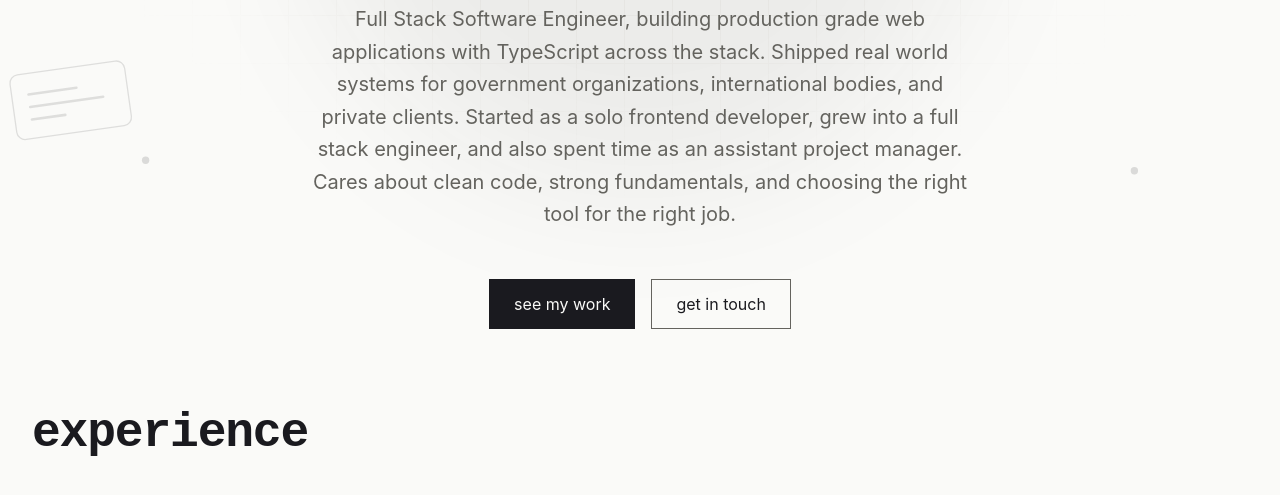
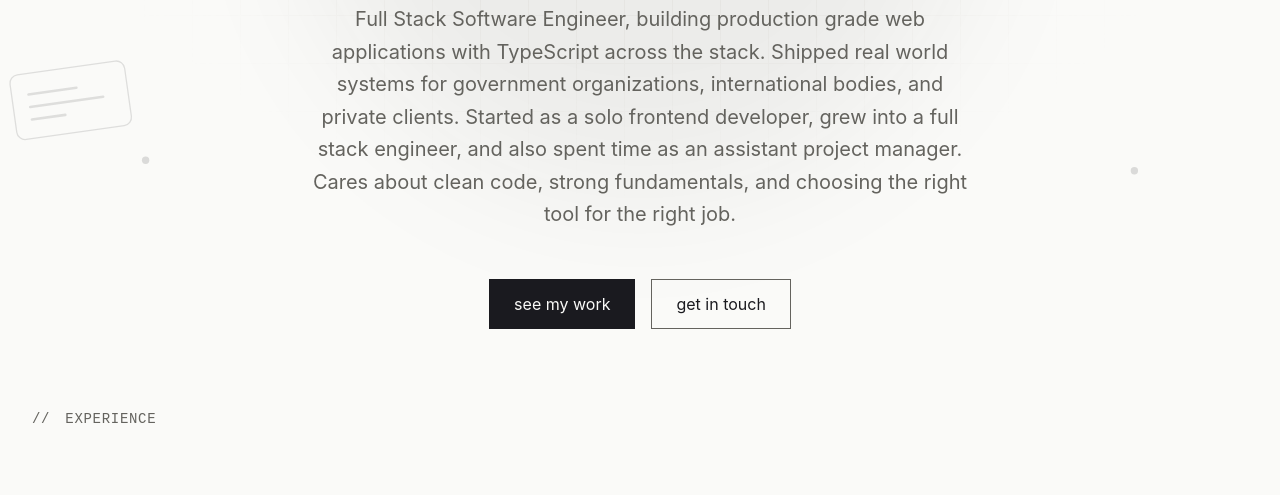
Before and after one commit to mehedi-codes/mehedi-codes.github.io, an Astro site: page / in a window 1280 px wide. Shown: the part 577-1072 px from the top of the page. Built offline with nearby package versions, Linux system fonts and the light colour scheme; Astro itself is replaced by a stand-in of ours.

Commit message:
feat(container): comment-style section titles via titleKey

```diff
--- a/src/components/Container.astro
+++ b/src/components/Container.astro
@@ -1,7 +1,9 @@
 ---
-type Props = { id?: string };
+import { locale, type TranslationKey } from "@/i18n/locale";
 
-const { id } = Astro.props;
+type Props = { id?: string; titleKey?: TranslationKey };
+
+const { id, titleKey } = Astro.props;
 ---
 
 <section
@@ -11,6 +13,14 @@ const { id } = Astro.props;
 	<div
 		class="w-full max-w-7xl mx-auto px-2 sm:px-4 md:px-6 lg:px-8 py-8 sm:py-12 md:py-16 lg:py-20"
 	>
+		{titleKey && (
+			<h2
+				class="font-heading text-xs sm:text-sm uppercase tracking-wider text-muted mb-6 before:content-['//'] before:mr-1.5"
+			>
+				<span data-lang="en">{locale.en[titleKey]}</span>
+				<span data-lang="bn" lang="bn">{locale.bn[titleKey]}</span>
+			</h2>
+		)}
 		<slot />
 	</div>
 </section>
--- a/src/components/Experience.astro
+++ b/src/components/Experience.astro
@@ -1,15 +1,5 @@
 ---
 import Container from "./Container.astro";
-import { locale } from "@/i18n/locale";
 ---
 
-<Container id="experience">
-	<div class="flex flex-col gap-y-4 sm:gap-y-6 md:gap-y-8">
-		<h2
-			class="font-heading text-3xl sm:text-4xl md:text-5xl font-bold tracking-tight text-balance"
-		>
-			<span data-lang="en">{locale.en["experience.title"]}</span>
-			<span data-lang="bn" lang="bn">{locale.bn["experience.title"]}</span>
-		</h2>
-	</div>
-</Container>
+<Container id="experience" titleKey="experience.title"></Container>
```
